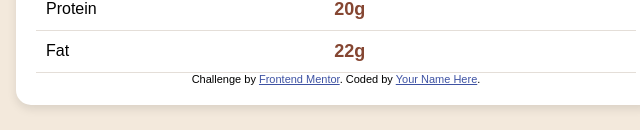
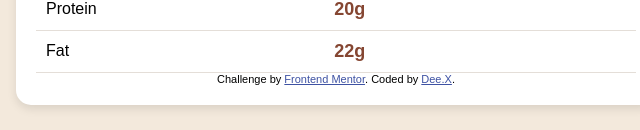
Before and after one commit to xuedee/frontendmentor.io, a plain HTML site: page index.html in a window 1280 px wide. Shown: the part 1696-1826 px from the top of the page, 304-944 px from the left. Drawn offline with Linux system fonts and the light colour scheme.

Commit message:
Update index.html

```diff
--- a/index.html
+++ b/index.html
@@ -96,7 +96,7 @@
 
   <div class="attribution">
     Challenge by <a href="https://www.frontendmentor.io?ref=challenge" target="_blank">Frontend Mentor</a>.
-    Coded by <a href="#">Your Name Here</a>.
+    Coded by <a href="#">Dee.X</a>.
   </div>
 
 
```
